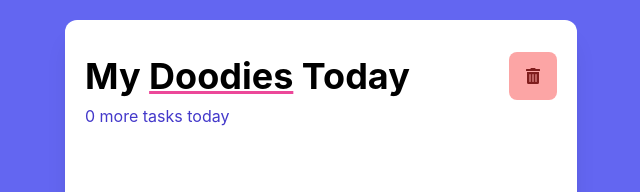
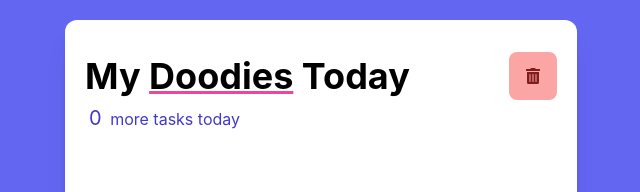
Before and after one commit to Snake0good/todo-heroku-deployment, a React (Create React App) app: page / in a window 1280 px wide. Shown: the top 192 px of the page, without its empty margins (319-959 px from the left). Built offline with nearby package versions, Linux system fonts and the light colour scheme; the HTML template or start-up script is replaced by a standard one.

Commit message:
todo app updated

```diff
--- a/src/App.js
+++ b/src/App.js
@@ -49,7 +49,7 @@ function App() {
         <div className='overflow-auto h-full'>
           <h1 className='text-4xl mb-2 mt-4 font-bold'>My <a class="underline decoration-pink-500">Doodies</a> Today</h1>
           <div className='text-indigo-700'>
-            {todos.filter(todo => !todo.complete).length} more {todos.length === 1 ? 'task' : 'tasks'} today
+          <a class="p-1 text-xl"> {todos.filter(todo => !todo.complete).length}</a> more {todos.length === 1 ? 'task' : 'tasks'} today
           </div>
           <TodoList todos={todos} toggleTodo={toggleTodo}/>
           <button onClick={handleClearTodos} className='bg-red-300 p-4 rounded-lg  absolute top-8 right-5 rounded-full text-red-900 hover:bg-red-900 hover:text-red-100'><FaTrashAlt /></button>
--- a/src/Todo.js
+++ b/src/Todo.js
@@ -9,7 +9,7 @@ function Todo({ todo, toggleTodo }) {
         <div className='block'>
             <div className='mt-2'>
                 <label className='inline-flex items-center mt1 p-4 pb-4 hover:shadow-xl hover:bg-indigo-200 rounded-lg'>
-                    <input type="checkbox" id="checkbox" checked={todo.complete} onChange={handleTodoClick} className="w-7 h-7 rounded-full border-2 border-pink-500 focus:ring-0 peer"/>
+                    <input type="checkbox" id="checkbox" checked={todo.complete} onChange={handleTodoClick} className="w-7 h-7 text-indigo-600 rounded-full border-2 border-pink-500 focus:ring-0 peer"/>
                     <span for="checkbox" className='ml-2 text-xl text-indigo-800 font-bold peer-checked:text-indigo-100'>{todo.name}</span>
                 </label>
             </div>
```
